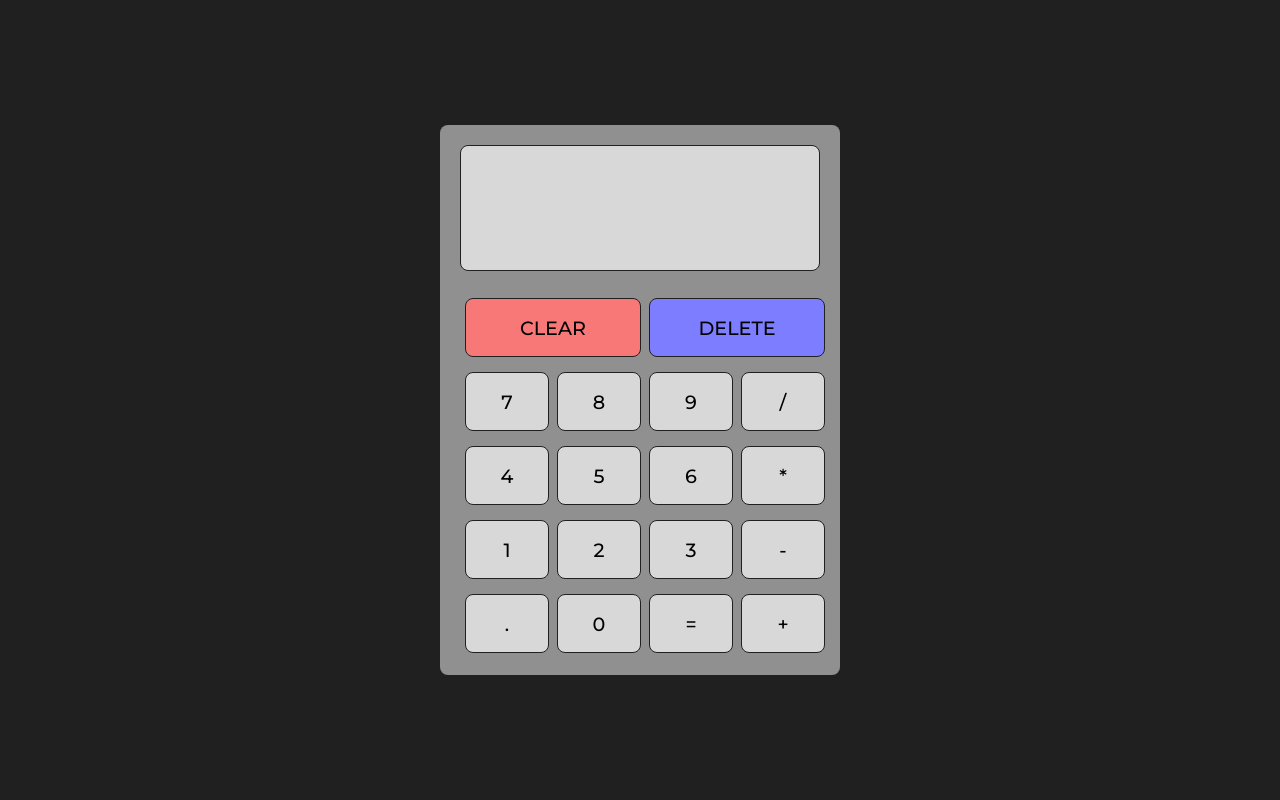
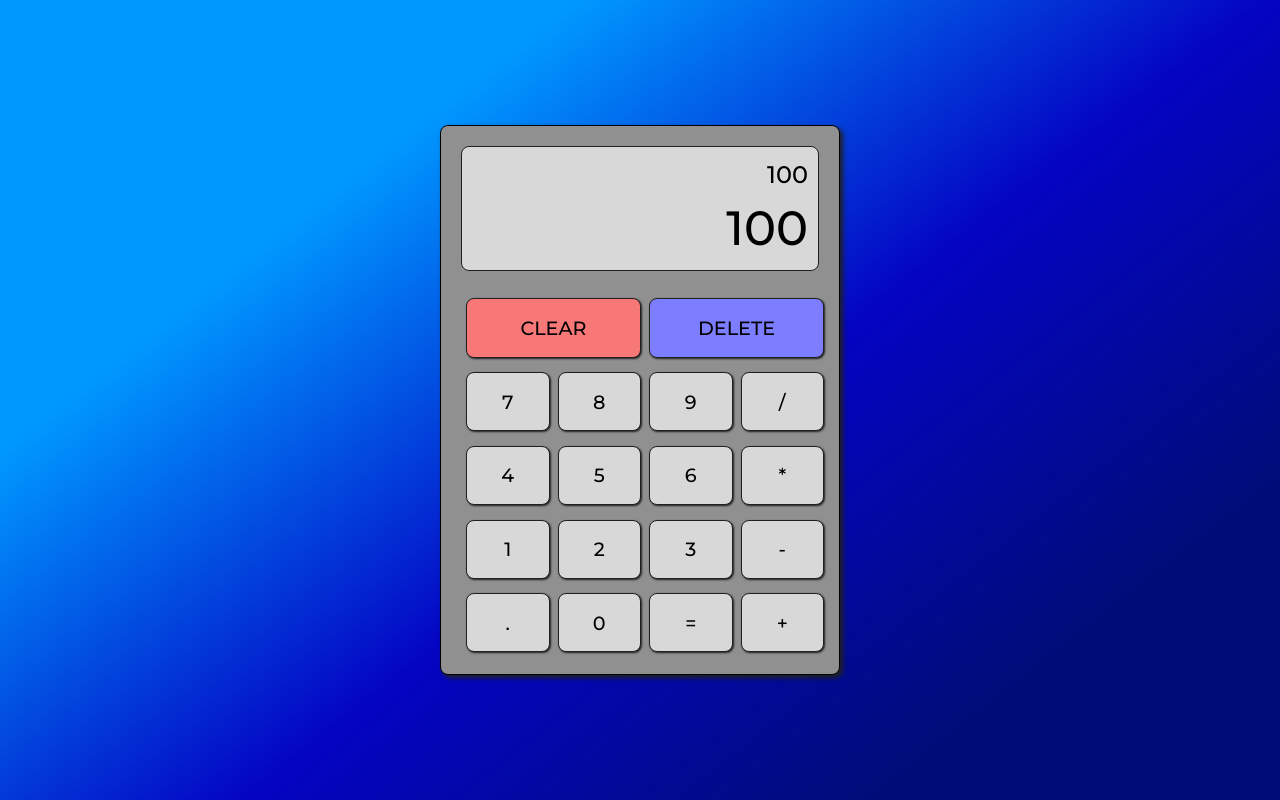
Before and after one commit to supersakana/calculator, a plain HTML site: page index.html in a window 1280 px wide. Drawn offline with Linux system fonts and the light colour scheme.

Commit message:
Added hover effect and more elements to UI, next is adding JavaScript

```diff
--- a/index.html
+++ b/index.html
@@ -10,7 +10,14 @@
 <body>
     <section class="main">
         <div class="calc">
-            <div class="screen"></div>
+            <div class="screen">
+                <div>
+                    <span id="top-text">100</span>
+                </div>
+                <div>
+                    <span id="bottom-text">100</span>
+                </div>
+            </div>
 <!------- BUTTONS ------->
             <div class="btn clear">CLEAR</div>
             <div class="btn delete">DELETE</div>
--- a/styles.css
+++ b/styles.css
@@ -11,7 +11,13 @@
 .main {
   height: 100vh;
   width: 100%;
-  background-color: #202020;
+  background: rgb(0, 153, 255);
+  background: linear-gradient(
+    142deg,
+    rgba(0, 153, 255, 1) 25%,
+    rgba(4, 4, 195, 1) 55%,
+    rgba(0, 13, 121, 1) 82%
+  );
   display: flex;
   justify-content: center;
   align-items: center;
@@ -23,7 +29,9 @@
   height: 550px;
   background-color: #909090;
   padding: 20px;
+  border: solid #000 1px;
   border-radius: 8px;
+  box-shadow: 3px 3px 5px #202020;
   display: grid;
   grid-template-columns: repeat(4, 1fr);
   grid-template-rows: repeat(7, 1fr);
@@ -60,21 +68,51 @@
   justify-content: center;
   align-items: center;
   font-size: 1.2rem;
+  box-shadow: 1px 1px 2px #202020;
+}
+
+.btn:hover {
+  background-color: #ffffff;
 }
 
 /* BUTTON/SCREEN CLASSES */
 .screen {
   grid-area: screen;
+  display: flex;
+  flex-direction: column;
+  justify-content: center;
+  align-items: flex-end;
+  gap: 10px;
+}
+
+#top-text,
+#bottom-text {
+  margin-right: 10px;
+}
+
+#top-text {
+  font-size: 1.5rem;
+}
+
+#bottom-text {
+  font-size: 3rem;
 }
 
 .clear {
   grid-area: clear;
   background-color: rgb(248, 120, 120);
 }
+.clear:hover {
+  background-color: rgb(243, 73, 73);
+}
 
 .delete {
   grid-area: delete;
   background-color: rgb(125, 125, 255);
+}
+
+.delete:hover {
+  background-color: rgb(101, 101, 251);
 }
 
 .one {
```
